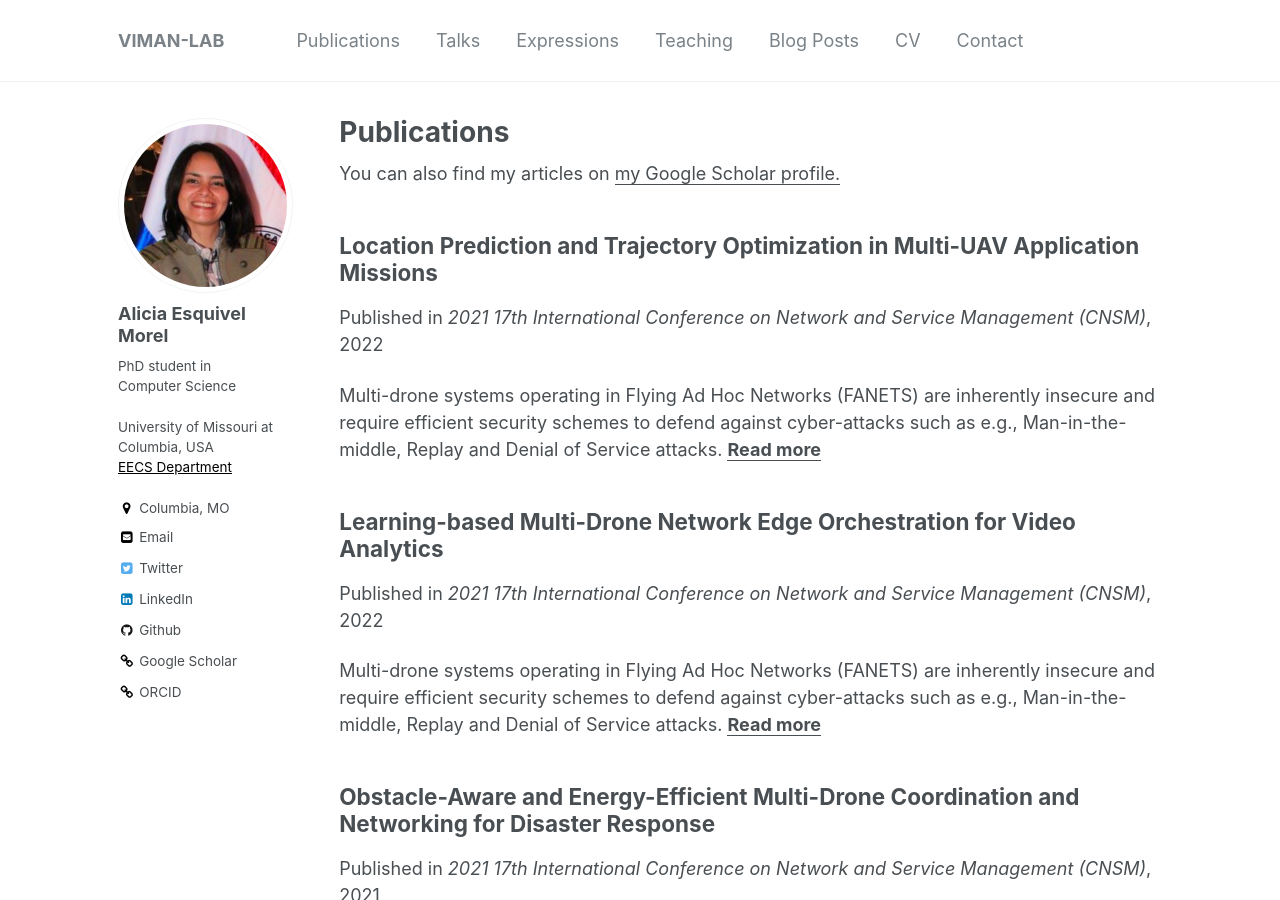
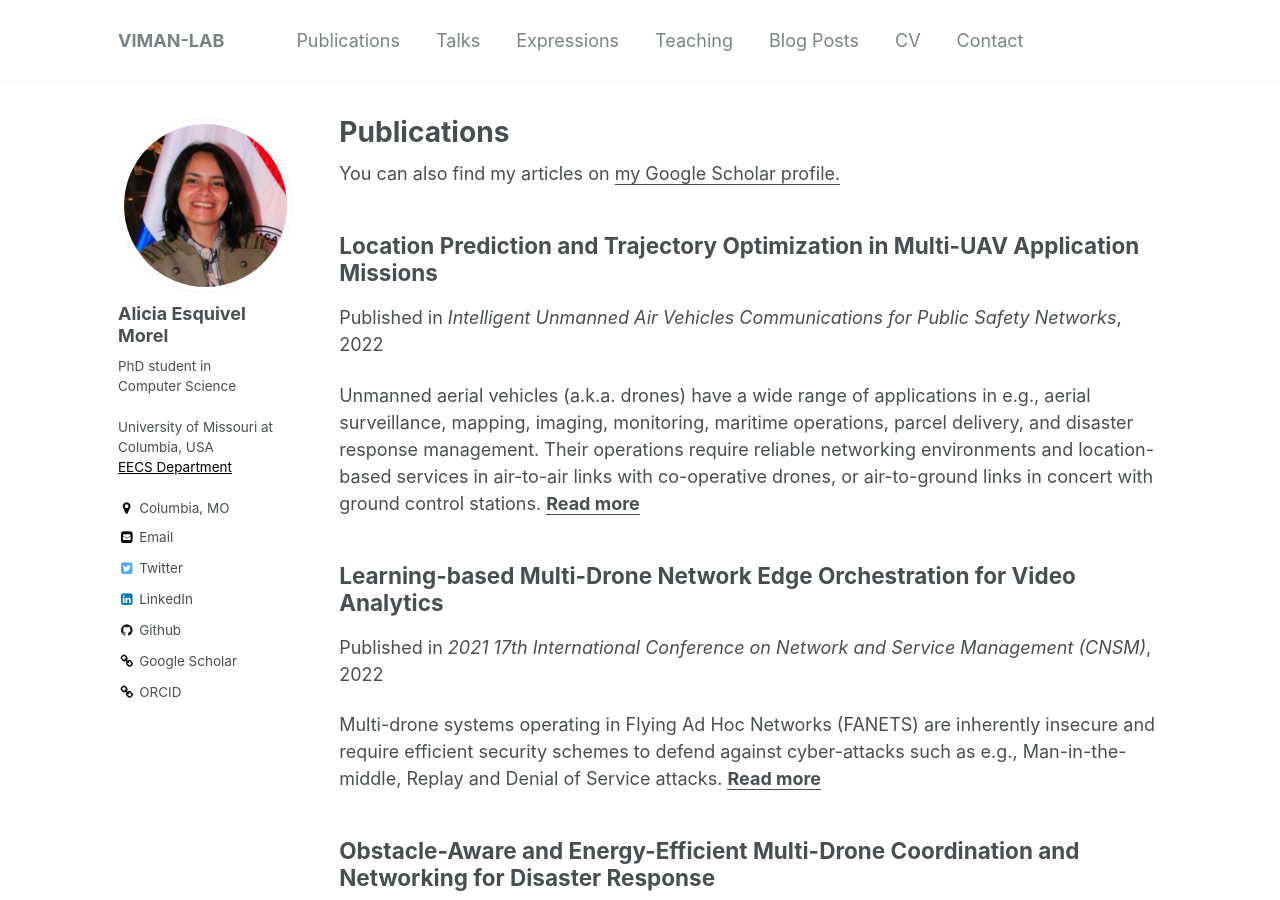
Before and after one commit to alicesquivel/alicesquivel.github.io, a Jekyll site: the page built from _pages/articles.html, in a window 1280 px wide and 900 px high. Built offline with Jekyll 4.4.1, drawn with Linux system fonts in a browser that asks for light colours.

Commit message:
Update 2022-05-07-Location-Prediction-and-Trajectory.md

```diff
--- a/_articles/2022-05-07-Location-Prediction-and-Trajectory.md
+++ b/_articles/2022-05-07-Location-Prediction-and-Trajectory.md
@@ -2,8 +2,9 @@
 title: "Location Prediction and Trajectory Optimization in Multi-UAV Application Missions"
 category: articles
 permalink: /articles/2022-05-07-Location-Prediction-and-Trajectory/
-excerpt: "Multi-drone systems operating in Flying Ad Hoc Networks (FANETS) are inherently insecure and require efficient security schemes to defend against cyber-attacks such as e.g., Man-in-the-middle, Replay and Denial of Service attacks."
-venue: "2021 17th International Conference on Network and Service Management (CNSM)"
+excerpt: "Unmanned aerial vehicles (a.k.a. drones) have a wide range of applications in e.g., aerial surveillance, mapping, imaging, monitoring, maritime operations, parcel delivery, and disaster response management. Their operations require reliable networking environments and location-based services in air-to-air links with co-operative drones, or air-to-ground links in concert with ground control stations."
+venue: "Intelligent Unmanned Air Vehicles Communications for Public Safety Networks"
+
 date: 2022-05-07
 ---
 
```
